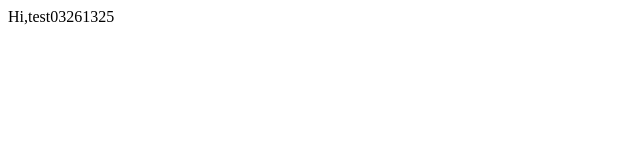
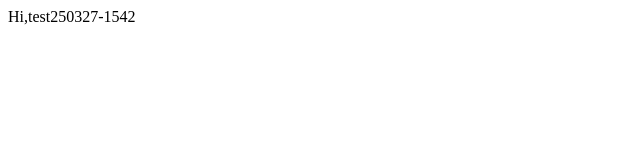
Before and after one commit to hwseo0406/jenkins, a plain HTML site: page index.html in a window 1280 px wide. Shown: the full height of the page, 0-640 px from the left. Drawn offline with Linux system fonts and the light colour scheme.

Commit message:
2503271542

```diff
--- a/index.html
+++ b/index.html
@@ -1,4 +1,4 @@
 <!DOCTYPE html>
 <html>
-Hi,test03261325
+Hi,test250327-1542
 </html>
```
